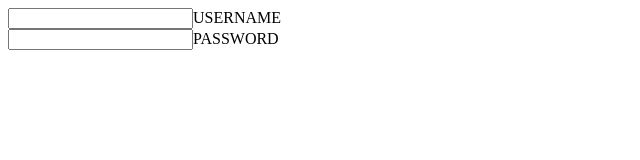
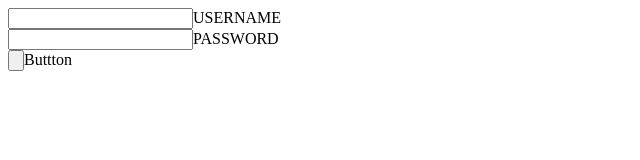
Before and after one commit to GoldOnion/Najgorszy, a plain HTML site: page index.html in a window 1280 px wide. Shown: the full height of the page, 0-640 px from the left. Drawn offline with Linux system fonts and the light colour scheme.

Commit message:
chyba wszystko

```diff
--- a/index.html
+++ b/index.html
@@ -13,6 +13,9 @@
             <input type="text">USERNAME<br>
             <input type="password">PASSWORD<br>
         </div>
+        <div id="baton">
+            <input type="button">Buttton
+        </div>
 
 
 
```
